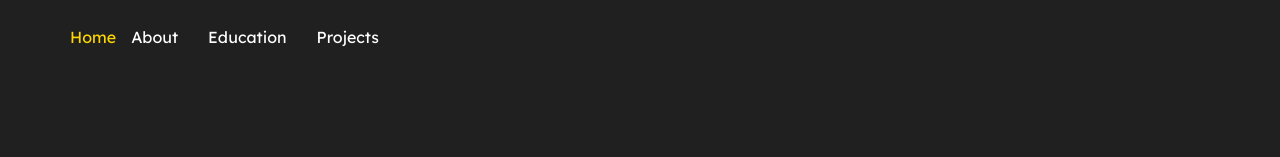
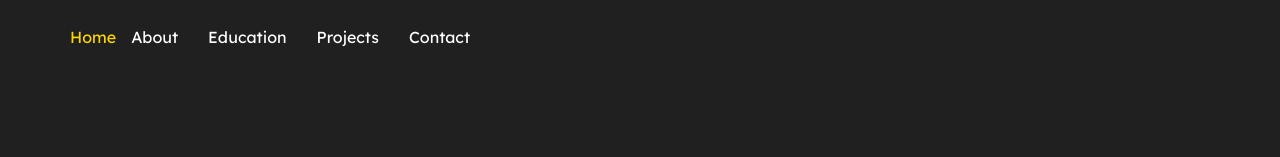
Before and after one commit to gokulj2005/Personal_portfolio, a plain HTML site: page index.html in a window 1280 px wide. Shown: the top 157 px of the page. Drawn offline with nearby package versions, Linux system fonts and the light colour scheme.

Commit message:
Update index.html

```diff
--- a/index.html
+++ b/index.html
@@ -29,7 +29,7 @@
                     <li><a href="#about">About</a></li>
                     <li><a href="#education">Education</a></li>
                     <li><a href="#projects">Projects</a></li>
-                    <!-- <li><a href="#contact">Contact</a></li> -->
+                    <li><a href="#contact">Contact</a></li>
                 </ul>
 
                 <div class="menu_icon">
```
